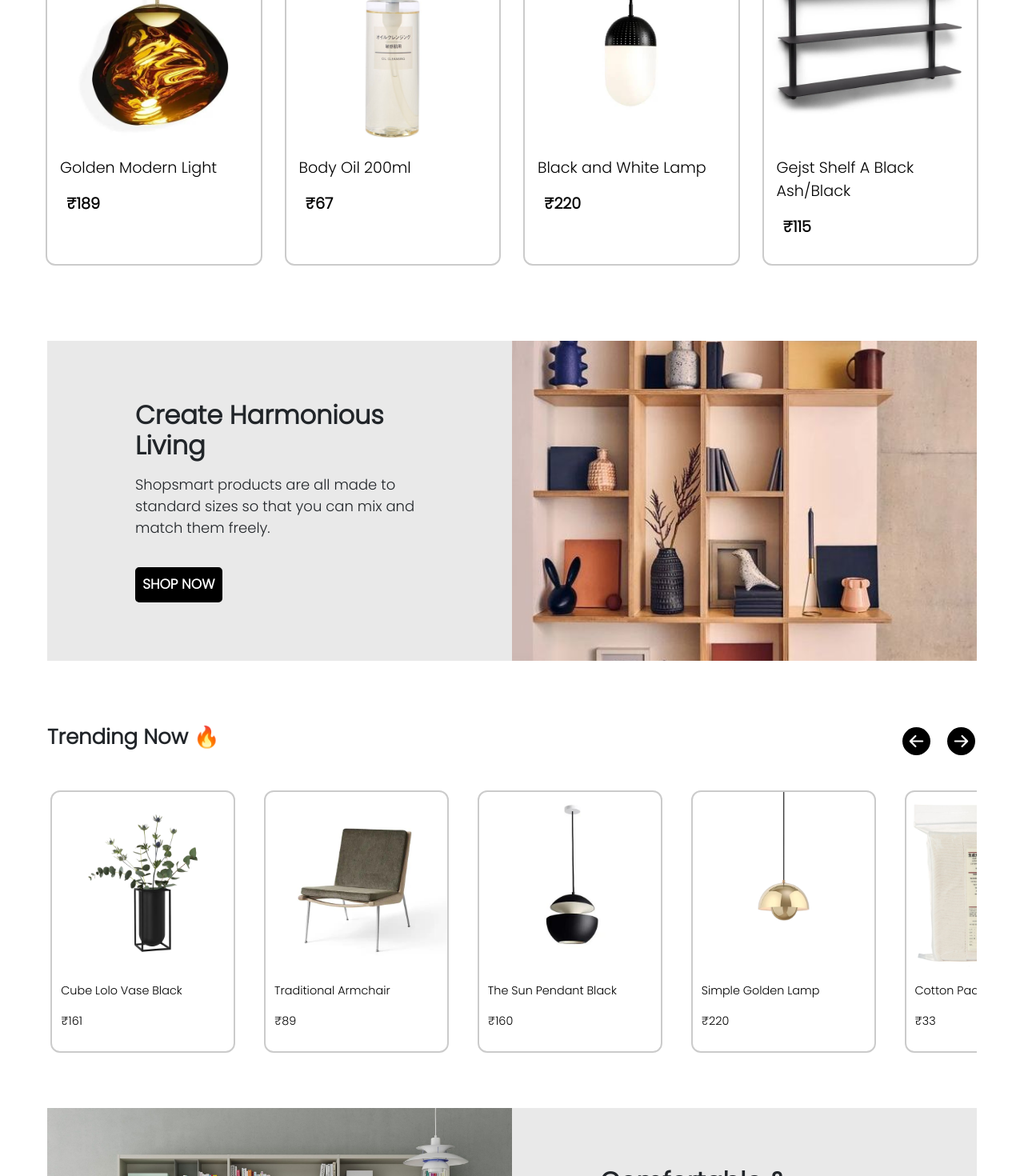
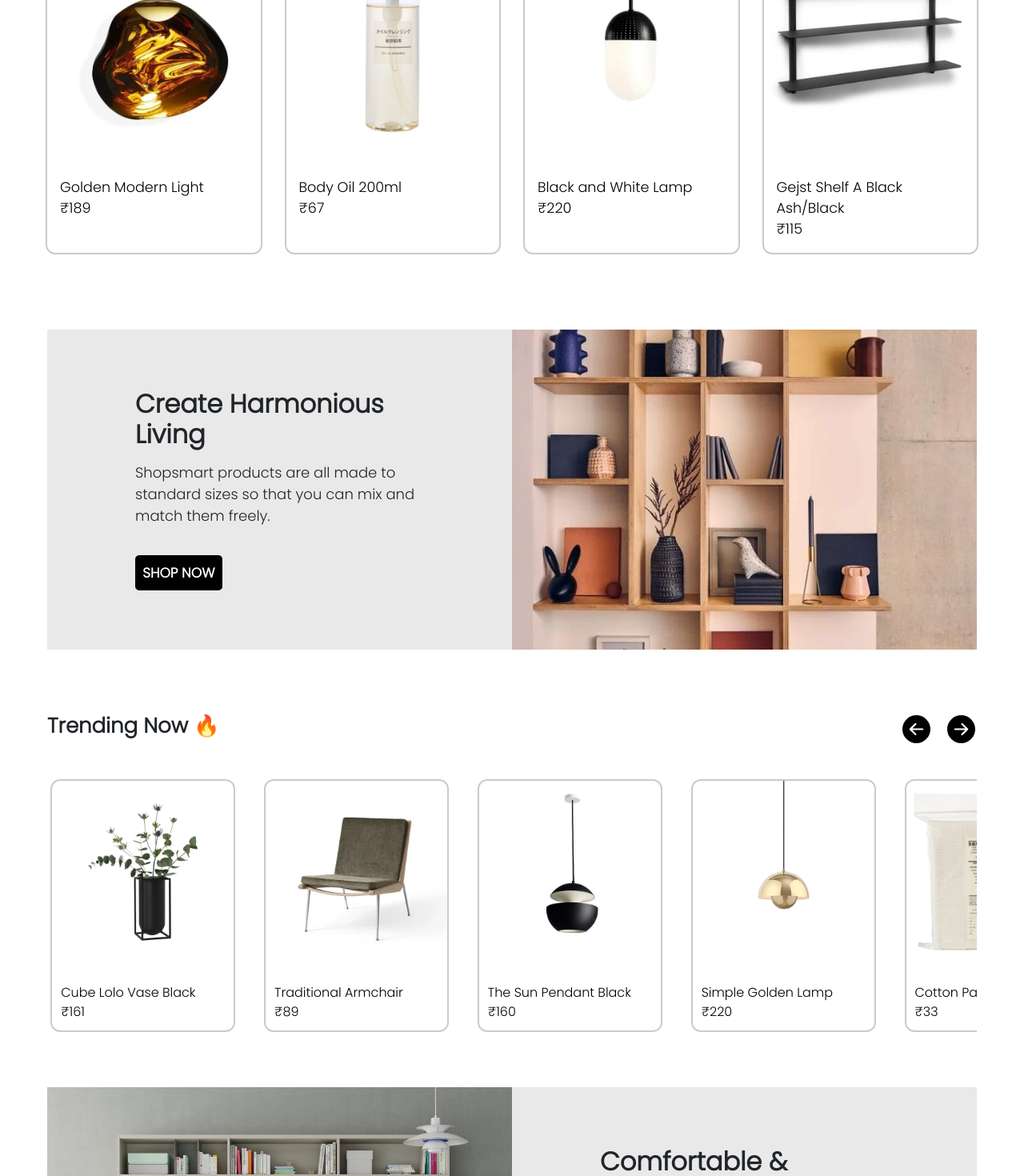
Before and after one commit to saikota01/shopsmart, an Angular app: page / in a window 1280 px wide. Shown: the part 1330-2800 px from the top of the page at 80% size. Built offline with nearby package versions, Linux system fonts and the light colour scheme.

Commit message:
final commit

```diff
--- a/src/app/app.component.html
+++ b/src/app/app.component.html
@@ -1,2 +1,4 @@
 <app-navbar></app-navbar>
 <router-outlet></router-outlet>
+
+<!-- <app-product-list></app-product-list> -->
--- a/src/app/app.module.ts
+++ b/src/app/app.module.ts
@@ -21,6 +21,7 @@ import { KitchenComponent } from './kitchen/kitchen.component';
 import { ChairsComponent } from './chairs/chairs.component';
 import { SkincareComponent } from './skincare/skincare.component';
 import { ProductComponent } from './product/product.component';
+import { ProductListComponent } from './product-list/product-list.component';
 
 @NgModule({
   declarations: [
@@ -43,6 +44,7 @@ import { ProductComponent } from './product/product.component';
     ChairsComponent,
     SkincareComponent,
     ProductComponent,
+    ProductListComponent,
   ],
   imports: [
     HttpClientModule,
--- /dev/null
+++ b/src/app/data.service.ts
@@ -0,0 +1,15 @@
+import { HttpClient } from '@angular/common/http';
+import { Injectable } from '@angular/core';
+import { Observable } from 'rxjs';
+
+@Injectable({
+  providedIn: 'root'
+})
+export class DataService {
+  private apiUrl = "https://dummyjson.com/products";
+  constructor(private http: HttpClient) { }
+
+  getProducts() : Observable<any> {
+    return this.http.get(this.apiUrl);
+  }
+}
--- a/src/app/hero/hero.component.css
+++ b/src/app/hero/hero.component.css
@@ -67,7 +67,7 @@
 }
 
 #img1:hover {
-    background-color: rgba(0, 0, 0, 0.1) !important;
+    background-color: rgba(0, 0, 0, 0.2) !important;
 }
 
 #img2:hover {
--- a/src/app/navbar/navbar.component.html
+++ b/src/app/navbar/navbar.component.html
@@ -2,7 +2,7 @@
   <div class="container">
     <div class="nav-container">
       <div class="logo">
-        <a routerLink="">Shopsmart.</a>
+        <a routerLink="/">Shopsmart.</a>
       </div>
       <div class="nav-links">
         <a routerLink="/categories/all">Categories</a>
--- /dev/null
+++ b/src/app/product-list/product-list.component.html
@@ -0,0 +1,6 @@
+<div *ngFor="let product of products">
+    <h6>{{ product.title }}</h6>
+    <!-- <p>{{ product.description }}</p> -->
+    <img [src]="product.images[0]" alt="Image1" height="100px" width="100px">
+    <img [src]="product.images[1]" alt="Image2" height="100px" width="100px">
+</div>
--- /dev/null
+++ b/src/app/product-list/product-list.component.ts
@@ -0,0 +1,18 @@
+import { Component, OnInit } from '@angular/core';
+import { DataService } from '../data.service';
+
+@Component({
+  selector: 'app-product-list',
+  templateUrl: './product-list.component.html',
+  styleUrls: ['./product-list.component.css']
+})
+export class ProductListComponent implements OnInit{
+  products: any;
+  constructor(private dataService: DataService) { }
+
+  ngOnInit(): void {
+    this.dataService.getProducts().subscribe((data)=>{
+      this.products = data;
+    })
+  }
+}
--- a/src/app/product/product.component.html
+++ b/src/app/product/product.component.html
@@ -50,4 +50,5 @@
             </div>
         </div>
     </div>
+    <app-trendingslider></app-trendingslider>
 </div>
--- a/src/app/recoproduct/recoproduct.component.css
+++ b/src/app/recoproduct/recoproduct.component.css
@@ -23,19 +23,24 @@
 }
 
 .product-details {
-    font-size: 1.2rem;
+    margin-top: 2rem;
+    font-size: 1.1rem;
     padding: 1rem;
 }
 
-.item-price {
+/* .item-price {
     font-weight: 600;
     font-size: 1.2rem;
     margin-top: 0 rem;
     padding-left: 0.5rem;
-}
+} */
 
 
 .product a {
     text-decoration: none;
     color: black;
 }
+
+p {
+    margin-bottom: 0px;
+}
--- a/src/app/trendingitem/trendingitem.component.css
+++ b/src/app/trendingitem/trendingitem.component.css
@@ -40,6 +40,11 @@
 
 .item-description {
     /* font-size: 1.1475rem; */
-    font-size: 0.9rem;
+    margin-top: 1rem;
+    font-size: 1rem;
     padding: 0.675rem;
 }
+
+p {
+    margin-bottom: 0px;
+}
```
Also changed, not shown: src/app/product-list/product-list.component.css (added), 2 other files (tests, documents, lock files or other folders).
